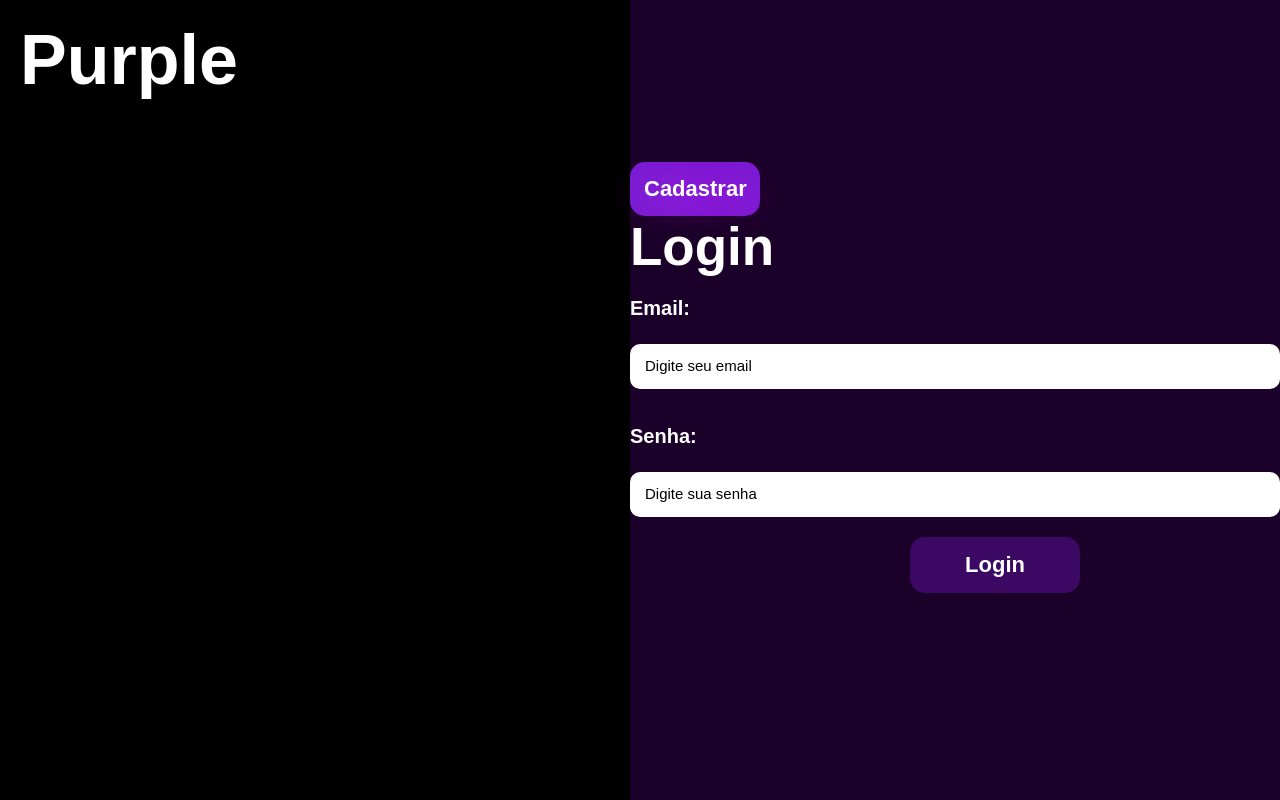
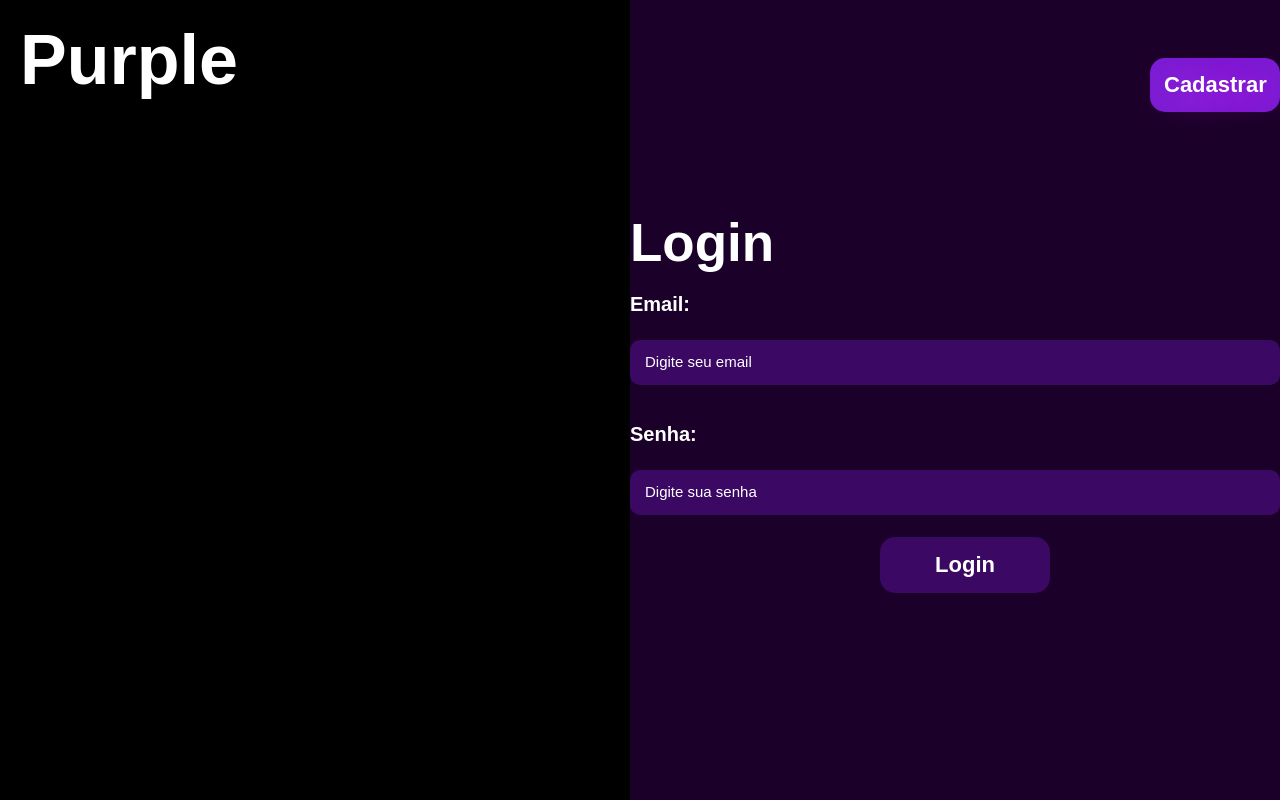
Before and after one commit to andrekaua/repo_purple, a website: page public/login.html in a window 1280 px wide. Drawn offline with Linux system fonts and the light colour scheme.

Commit message:
atulização com login e cadastro

```diff
--- a/public/css/cadastro-login.css
+++ b/public/css/cadastro-login.css
@@ -34,6 +34,7 @@
     flex-direction: column;
     justify-content: center;
     align-items: center;
+    position: relative;
   }
 
   .right h1 {
@@ -45,7 +46,7 @@
   .form {
     display: flex;
     flex-direction: column;
-    margin-bottom: 45px;
+    margin-bottom: 50px;
   }
 
   label {
@@ -62,13 +63,24 @@
     padding: 15px;
     border: none;
     border-radius: 10px;
-    color: #000;
+    color: #ffffff;
     width: 650px;
+    margin-bottom: 2px;
+    background-color: #3B0864;
+    transition: 0.7s;
+  }
+
+  input:hover,
+  select:hover {
+    background-color: #7a1dd3;
+    box-shadow: 0 0 7px 2px #831fe0;
+    transform: scale(1.07);
+    font-size: 19px;
   }
 
   input::placeholder, select::placeholder {
     font-size: 15px;
-    color: black;
+    color: rgb(255, 255, 255);
   }
 
   input::placeholder:hover, select::placeholder:hover {
@@ -76,7 +88,7 @@
   }
 
   button {
-    left: 280px;
+    left: 250px;
     border-radius: 15px;
     padding: 15px;
     background-color: #3B0864;
@@ -107,6 +119,9 @@
   }
 
   #cadastro{
+    position: absolute;
+    top: -100px;
+    left: 520px;
     border-radius: 15px;
     padding: 14px;
     background-color: #3B0864;
@@ -139,5 +154,6 @@
     font-weight: bold;
     padding: 5px;
     border-radius: 5px;
+    justify-content: center;
     text-align: center;
 }
```
Also changed, not shown: public/js/entrada-de-dados.js (line endings or trailing spaces), src/routes/entrada-gastos.js (added).
